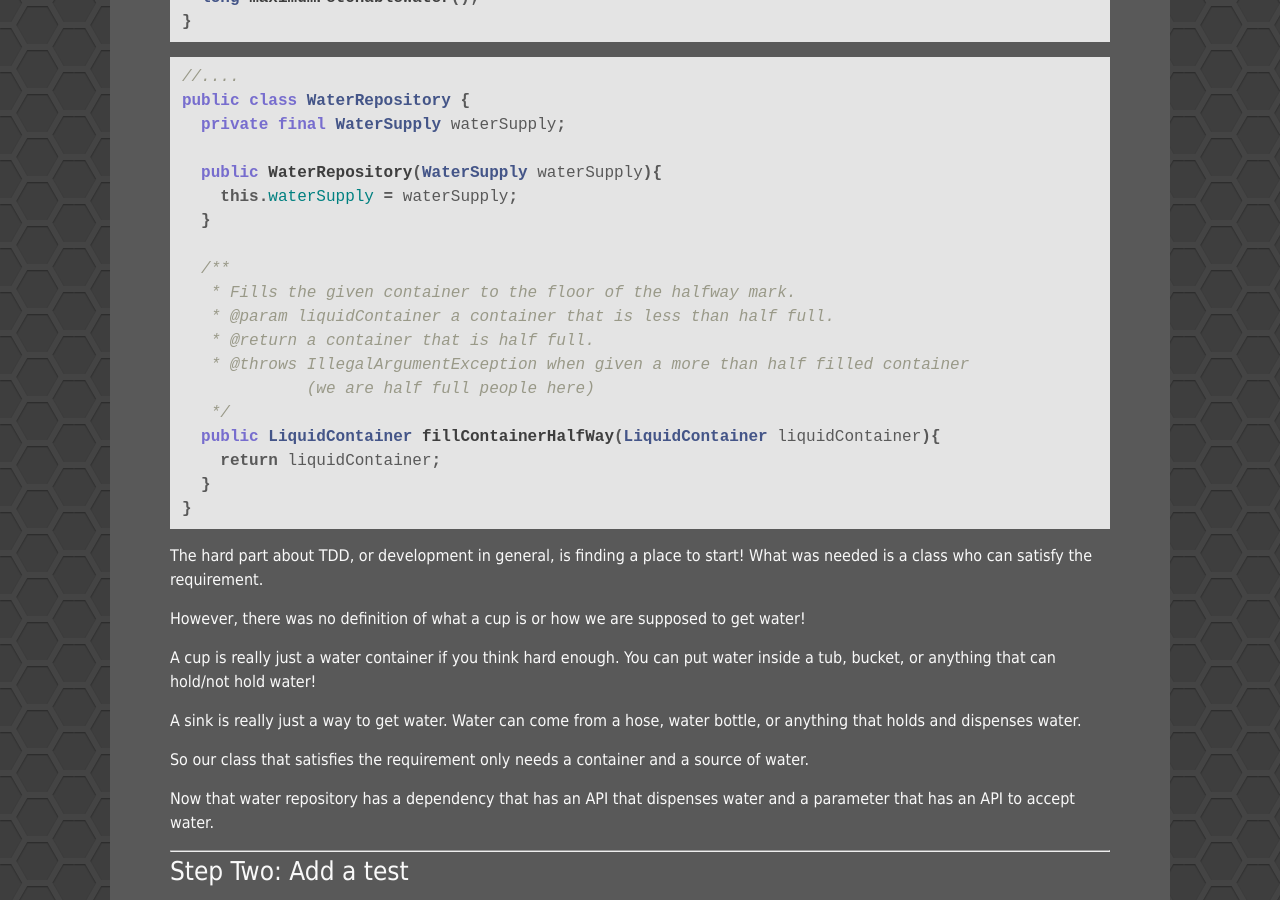
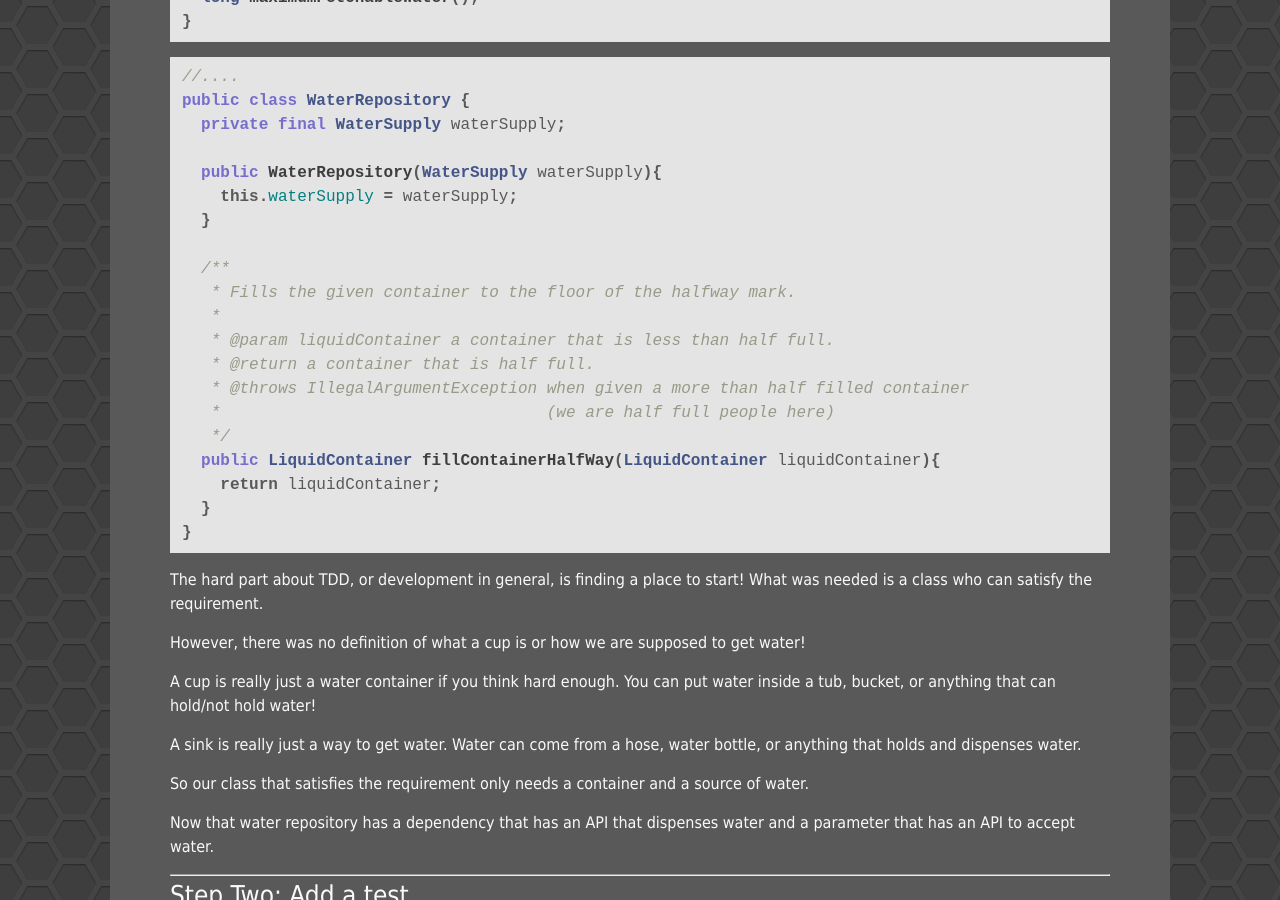
Before and after one commit to Unthrottled/blog, a Jekyll site: the page built from _posts/2017-12-29-PeanutButter-Driven-Devolpment.md, in a window 1280 px wide and 900 px high, scrolled down 3561 px. Built offline with Jekyll 4.4.1, drawn with Linux system fonts in a browser that asks for light colours; some of the changed lines change nothing that is shown; some of the changed text lies outside the part shown.

Commit message:
I forgot about this

```diff
--- a/_posts/2017-12-29-PeanutButter-Driven-Devolpment.md
+++ b/_posts/2017-12-29-PeanutButter-Driven-Devolpment.md
@@ -156,10 +156,11 @@
 
   /**
    * Fills the given container to the floor of the halfway mark.
+   *
    * @param liquidContainer a container that is less than half full.
    * @return a container that is half full.
    * @throws IllegalArgumentException when given a more than half filled container
-             (we are half full people here)
+   *                                  (we are half full people here)
    */
   public LiquidContainer fillContainerHalfWay(LiquidContainer liquidContainer){
     return liquidContainer;
@@ -268,8 +269,12 @@
     }
 
     /**
-     * @param liquidContainer
-     * @return
+     * Fills the given container to the floor of the halfway mark.
+     *
+     * @param liquidContainer a container that is less than half full.
+     * @return a container that is half full.
+     * @throws IllegalArgumentException when given a more than half filled container
+     *                                  (we are half full people here)
      */
     public LiquidContainer fillContainerHalfWay(LiquidContainer liquidContainer) {
         return liquidContainer;
```
